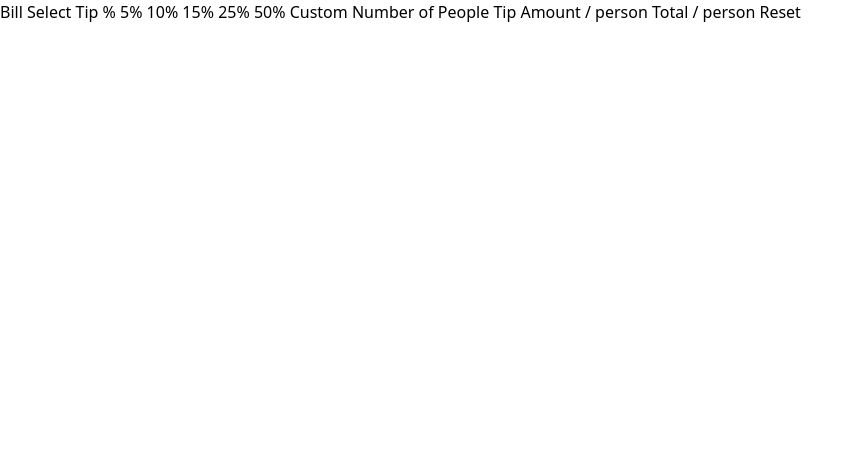
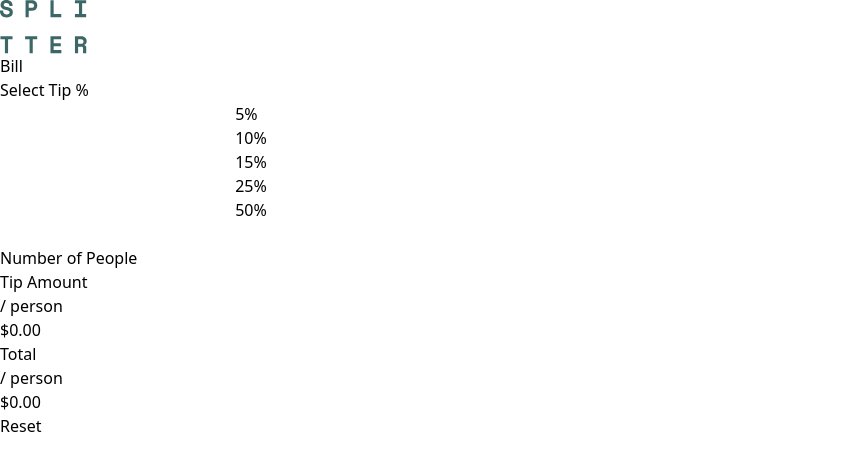
Before and after one commit to JYLN/tip-calculator-challenge, a SvelteKit app: page / in a window 1280 px wide. Shown: the top 470 px of the page, without its empty margins (0-864 px from the left). Built offline with nearby package versions, Linux system fonts and the light colour scheme.

Commit message:
chore: :art: add base markup and Tailwind CSS config

```diff
--- a/src/app.css
+++ b/src/app.css
@@ -1 +1,12 @@
 @import 'tailwindcss';
+
+@theme {
+	--font-spacemono: 'Space Mono', var(--font-mono);
+
+	--color-strongcyan: hsl(172, 67%, 45%);
+	--color-verydarkcyan: hsl(183, 100%, 15%);
+	--color-darkgrayishcyan: hsl(186, 14%, 43%);
+	--color-grayishcyan: hsl(184, 14%, 56%);
+	--color-lightgrayishcyan: hsl(185, 41%, 84%);
+	--color-verylightgrayishcyan: hsl(189, 41%, 97%);
+}
--- a/src/routes/+page.svelte
+++ b/src/routes/+page.svelte
@@ -1,4 +1,5 @@
 <script lang="ts">
+	import '@fontsource/space-mono/700.css';
 	import '../app.css';
 </script>
 
@@ -6,5 +7,69 @@
 	<title>Frontend Mentor | Tip Calculator</title>
 </svelte:head>
 
-Bill Select Tip % 5% 10% 15% 25% 50% Custom Number of People Tip Amount / person Total / person
-Reset
+<div>
+	<header>
+		<img src="/images/logo.svg" alt="Splitter App" />
+	</header>
+	<main>
+		<div>
+			<form>
+				<div>
+					<label for="bill">Bill</label>
+					<input id="bill" type="number" />
+				</div>
+				<div>
+					<p>Select Tip %</p>
+					<div>
+						<div>
+							<input />
+							<label>5%</label>
+						</div>
+						<div>
+							<input />
+							<label>10%</label>
+						</div>
+						<div>
+							<input />
+							<label>15%</label>
+						</div>
+						<div>
+							<input />
+							<label>25%</label>
+						</div>
+						<div>
+							<input />
+							<label>50%</label>
+						</div>
+						<div>
+							<input />
+						</div>
+					</div>
+				</div>
+				<div>
+					<label for="people">Number of People</label>
+					<input id="people" type="number" />
+				</div>
+			</form>
+			<div>
+				<div>
+					<div>
+						<div>
+							<p>Tip Amount</p>
+							<p>/ person</p>
+						</div>
+						<output>$0.00</output>
+					</div>
+					<div>
+						<div>
+							<p>Total</p>
+							<p>/ person</p>
+						</div>
+						<output>$0.00</output>
+					</div>
+				</div>
+				<button>Reset</button>
+			</div>
+		</div>
+	</main>
+</div>
```
